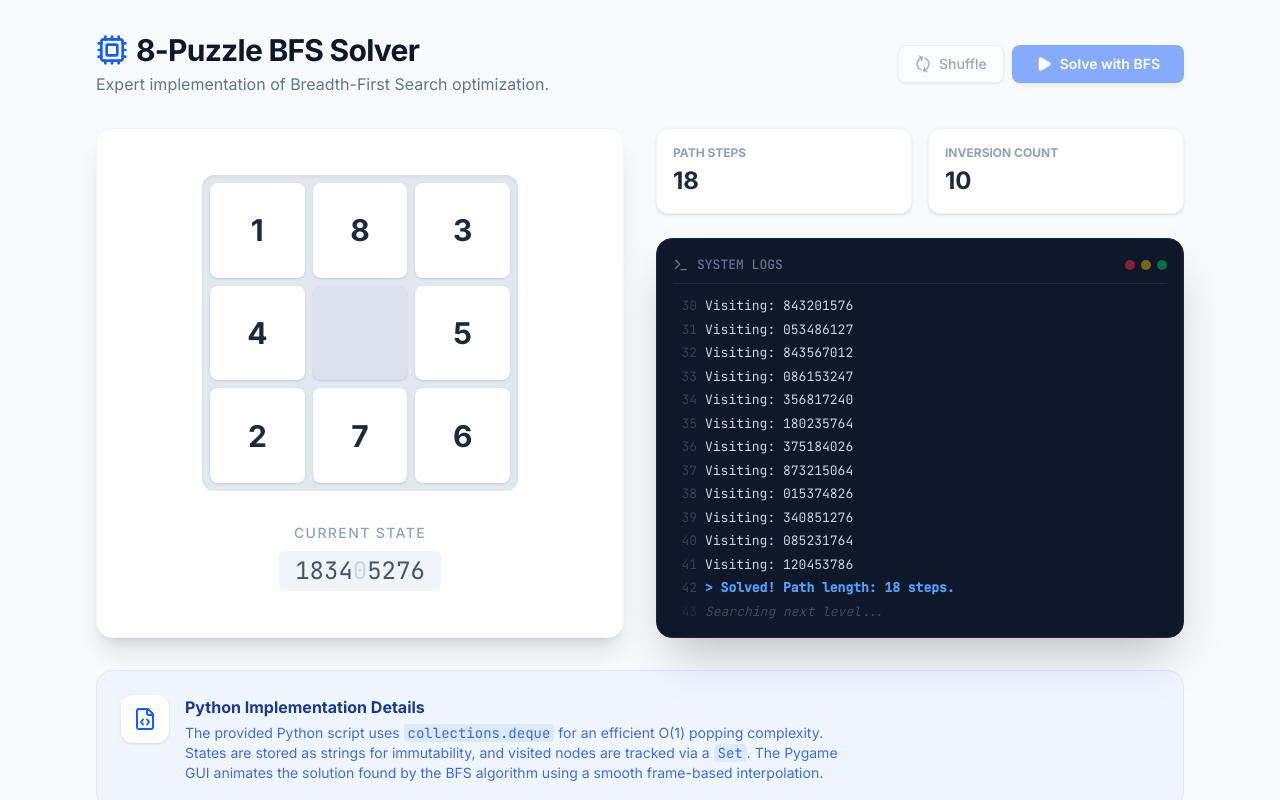
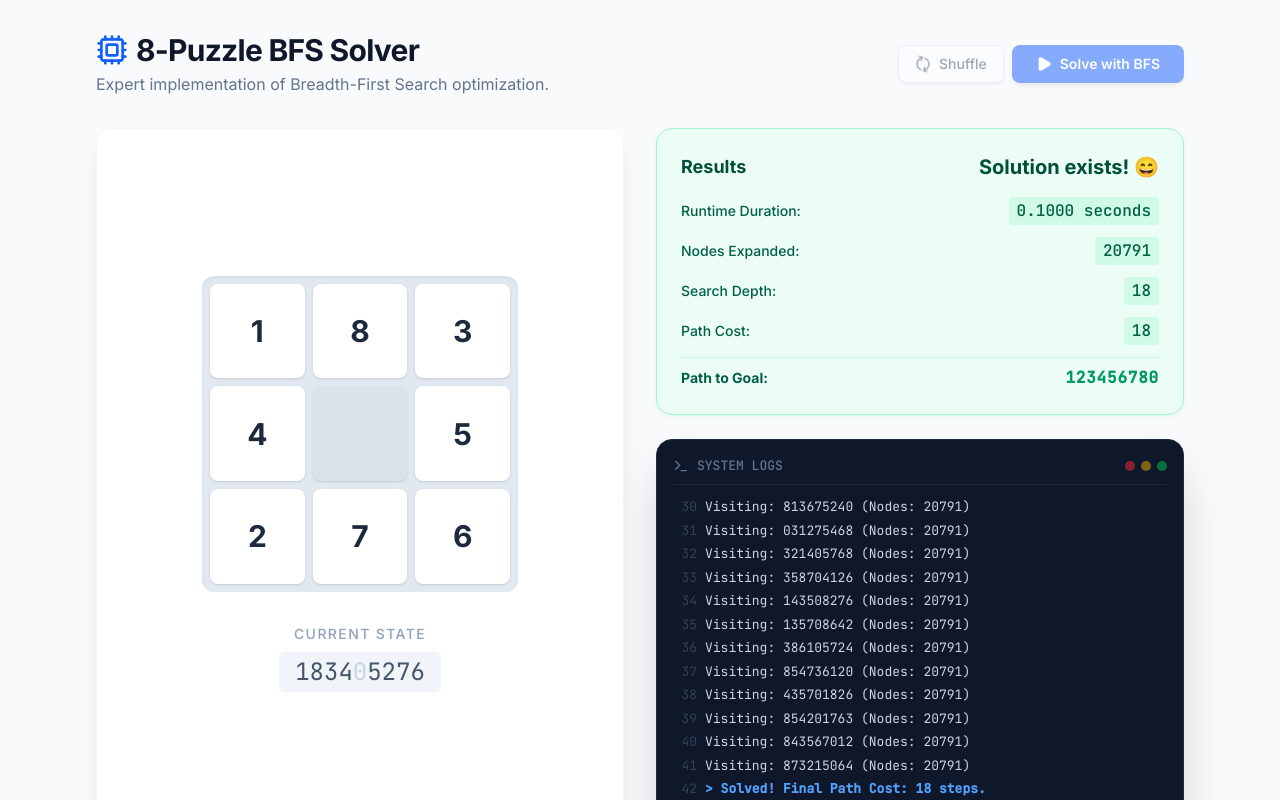
Before and after one commit to Zenokhie12/AlgoSearch-8-Puzzle, a React (Vite) app: page / in a window 1280 px wide. Both pictures are taken after a click on the button "Solve with BFS". Shown: the top 800 px of the page. Built offline with nearby package versions, Linux system fonts and the light colour scheme.

Commit message:
update App.tsx 2

```diff
--- a/src/App.tsx
+++ b/src/App.tsx
@@ -53,6 +53,12 @@ export default function App() {
   const [path, setPath] = useState<string[]>([]);
   const [currentStep, setCurrentStep] = useState(0);
   const [logs, setLogs] = useState<string[]>([]);
+  const [metrics, setMetrics] = useState<{
+    duration: number;
+    nodesExpanded: number;
+    searchDepth: number;
+    pathCost: number;
+  } | null>(null);
   const scrollRef = useRef<HTMLDivElement>(null);
 
   // Auto-scroll logs
@@ -64,24 +70,28 @@ export default function App() {
 
   const runBFS = async () => {
     setIsSolving(true);
+    setMetrics(null);
+    const startTime = performance.now();
     setLogs(prev => [...prev, `> Starting BFS Search...`, `> Initial State: ${board}`]);
 
     // BFS Implementation
-    const queue: PuzzleState[] = [{ board, parent: null, move: "" }];
+    const queue: { s: PuzzleState; depth: number }[] = [{ s: { board, parent: null, move: "" }, depth: 0 }];
     const visited = new Set<string>([board]);
     let solvedState: PuzzleState | null = null;
-    let iterations = 0;
+    let nodesExpanded = 0;
+    let maxDepth = 0;
 
     // Small delay to allow logging to breathe
     await new Promise(r => setTimeout(r, 100));
 
     while (queue.length > 0) {
-      const current = queue.shift()!;
-      iterations++;
+      const { s: current, depth } = queue.shift()!;
+      nodesExpanded++;
+      maxDepth = Math.max(maxDepth, depth);
 
       // Log to pseudo-terminal (limited rate)
-      if (iterations % 10 === 0) {
-        setLogs(prev => [...prev.slice(-40), `Visiting: ${current.board}`]);
+      if (nodesExpanded % 50 === 0) {
+        setLogs(prev => [...prev.slice(-40), `Visiting: ${current.board} (Nodes: ${nodesExpanded})`]);
       }
 
       if (current.board === GOAL_STATE) {
@@ -111,16 +121,18 @@ export default function App() {
 
           if (!visited.has(nextBoard)) {
             visited.add(nextBoard);
-            queue.push({ board: nextBoard, parent: current, move });
+            queue.push({ s: { board: nextBoard, parent: current, move }, depth: depth + 1 });
           }
         }
       }
 
-      // Prevent blocking the UI thread on very deep searches
-      if (iterations % 500 === 0) {
+      // Prevent blocking the UI thread
+      if (nodesExpanded % 1000 === 0) {
         await new Promise(r => setTimeout(r, 0));
       }
     }
+
+    const endTime = performance.now();
 
     if (solvedState) {
       const solutionPath: string[] = [];
@@ -131,7 +143,15 @@ export default function App() {
       }
       const finalPath = solutionPath.reverse();
       setPath(finalPath);
-      setLogs(prev => [...prev, `> Solved! Path length: ${finalPath.length - 1} steps.`]);
+
+      setMetrics({
+        duration: endTime - startTime,
+        nodesExpanded,
+        searchDepth: maxDepth,
+        pathCost: finalPath.length - 1
+      });
+
+      setLogs(prev => [...prev, `> Solved! Final Path Cost: ${finalPath.length - 1} steps.`]);
 
       // Animate steps
       for (let i = 0; i < finalPath.length; i++) {
@@ -147,6 +167,7 @@ export default function App() {
   const handleShuffle = () => {
     setBoard(generateRandomSolvableState());
     setPath([]);
+    setMetrics(null);
     setCurrentStep(0);
     setLogs(prev => [...prev, `> Board shuffled.`]);
   };
@@ -238,7 +259,45 @@ export default function App() {
 
         {/* Stats & Terminal */}
         <div className="flex flex-col gap-6">
-          {/* Solution Info */}
+          {/* Results Summary */}
+          {metrics && (
+            <motion.div
+              initial={{ opacity: 0, scale: 0.95 }}
+              animate={{ opacity: 1, scale: 1 }}
+              className="bg-emerald-50 border border-emerald-200 rounded-2xl p-6 shadow-sm shadow-emerald-100/50"
+            >
+              <h3 className="text-emerald-900 font-bold text-lg mb-4 flex items-center justify-between">
+                <span>Results</span>
+                <span className="text-xl">Solution exists! 😄</span>
+              </h3>
+
+              <div className="space-y-3 font-medium">
+                <div className="flex justify-between items-center text-emerald-800">
+                  <span className="text-sm">Runtime Duration:</span>
+                  <span className="font-mono bg-emerald-100 px-2 py-0.5 rounded">{(metrics.duration / 1000).toFixed(4)} seconds</span>
+                </div>
+                <div className="flex justify-between items-center text-emerald-800">
+                  <span className="text-sm">Nodes Expanded:</span>
+                  <span className="font-mono bg-emerald-100 px-2 py-0.5 rounded">{metrics.nodesExpanded}</span>
+                </div>
+                <div className="flex justify-between items-center text-emerald-800">
+                  <span className="text-sm">Search Depth:</span>
+                  <span className="font-mono bg-emerald-100 px-2 py-0.5 rounded">{metrics.searchDepth}</span>
+                </div>
+                <div className="flex justify-between items-center text-emerald-800">
+                  <span className="text-sm">Path Cost:</span>
+                  <span className="font-mono bg-emerald-100 px-2 py-0.5 rounded">{metrics.pathCost}</span>
+                </div>
+                <div className="flex justify-between items-center text-emerald-800 pt-2 border-t border-emerald-200/50">
+                  <span className="text-sm font-bold">Path to Goal:</span>
+                  <span className="font-mono text-emerald-600 font-bold tracking-wider">{GOAL_STATE}</span>
+                </div>
+              </div>
+            </motion.div>
+          )}
+
+          {/* Detailed Stats */}
+          {!metrics && (
             <div className="grid grid-cols-2 gap-4">
               <div className="bg-white p-4 rounded-xl border border-slate-100 shadow-sm">
                 <div className="text-xs text-slate-400 font-bold uppercase mb-1">Path Steps</div>
@@ -249,6 +308,7 @@ export default function App() {
                 <div className="text-2xl font-bold text-slate-800">{getInversionCount(board)}</div>
               </div>
             </div>
+          )}
 
           {/* Pseudo-Terminal */}
           <div className="h-[400px] bg-slate-900 rounded-2xl p-4 flex flex-col font-mono text-[13px] shadow-2xl relative overflow-hidden group border border-slate-800">
```
Lines whose indentation alone changed are shown as unchanged.
